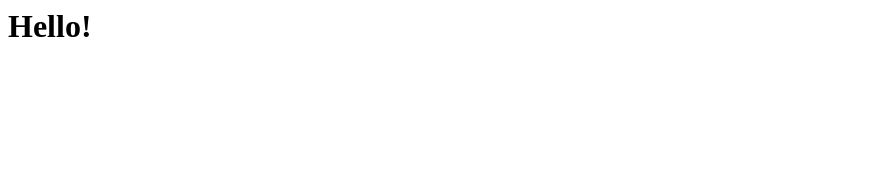
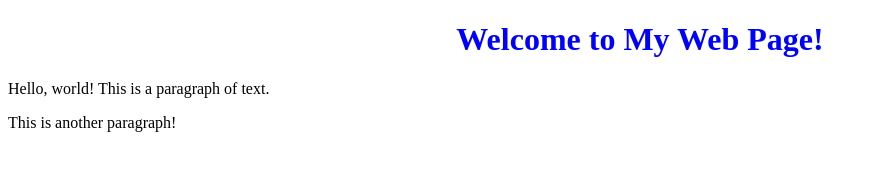
Before and after one commit to desertcode82/my-project, a plain HTML site: page index.html in a window 1280 px wide. Shown: the whole page, without its empty margins (0-876 px from the left). Drawn offline with Linux system fonts and the light colour scheme.

Commit message:
CSS file

```diff
--- a/index.html
+++ b/index.html
@@ -1 +1,12 @@
-<h1>Hello!</h1>
+<!DOCTYPE html>
+<html lang="en">
+    <head>
+        <title>My Web Page!</title>
+        <link rel="stylesheet" href="styles.css">
+    </head>
+    <body>
+        <h1>Welcome to My Web Page!</h1>
+        <p>Hello, world! This is a paragraph of text.</p>
+        <p>This is another paragraph!</p>
+    </body>
+</html>
--- /dev/null
+++ b/styles.css
@@ -0,0 +1,4 @@
+h1 {
+    color: blue;
+    text-align: center;
+}
```
